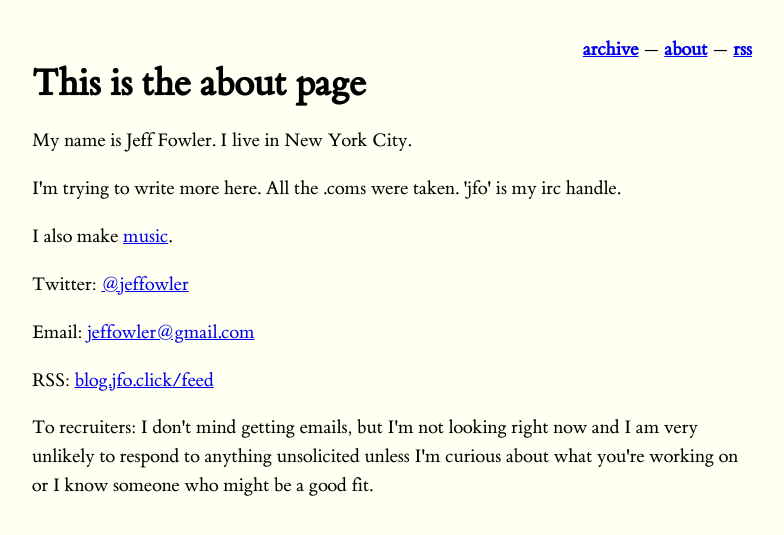
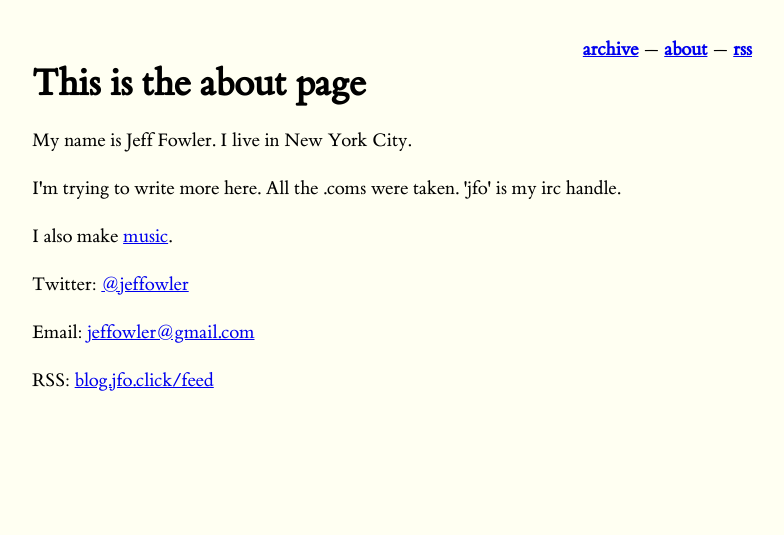
Before and after one commit to jfo/blag, a Jekyll site: the page built from about.html, in a window 1280 px wide. Shown: the top 535 px of the page, without its empty margins (248-1032 px from the left). Built offline with Jekyll 4.4.1, drawn with Linux system fonts in a browser that asks for light colours.

Commit message:
come at me recruiters

```diff
--- a/about.html
+++ b/about.html
@@ -9,4 +9,3 @@ layout: base
 <p>Twitter: <a href="https://twitter.com/jeffowler" target="_blank">@jeffowler</a></p>
 <p>Email: <a href="mailto:jeffowler@gmail.com" target="_blank">jeffowler@gmail.com</a></p>
 <p>RSS: <a href="/feed.xml" target="_blank">blog.jfo.click/feed</a></p>
-<p>To recruiters: I don't mind getting emails, but I'm not looking right now and I am very unlikely to respond to anything unsolicited unless I'm curious about what you're working on or I know someone who might be a good fit.</p>
```
